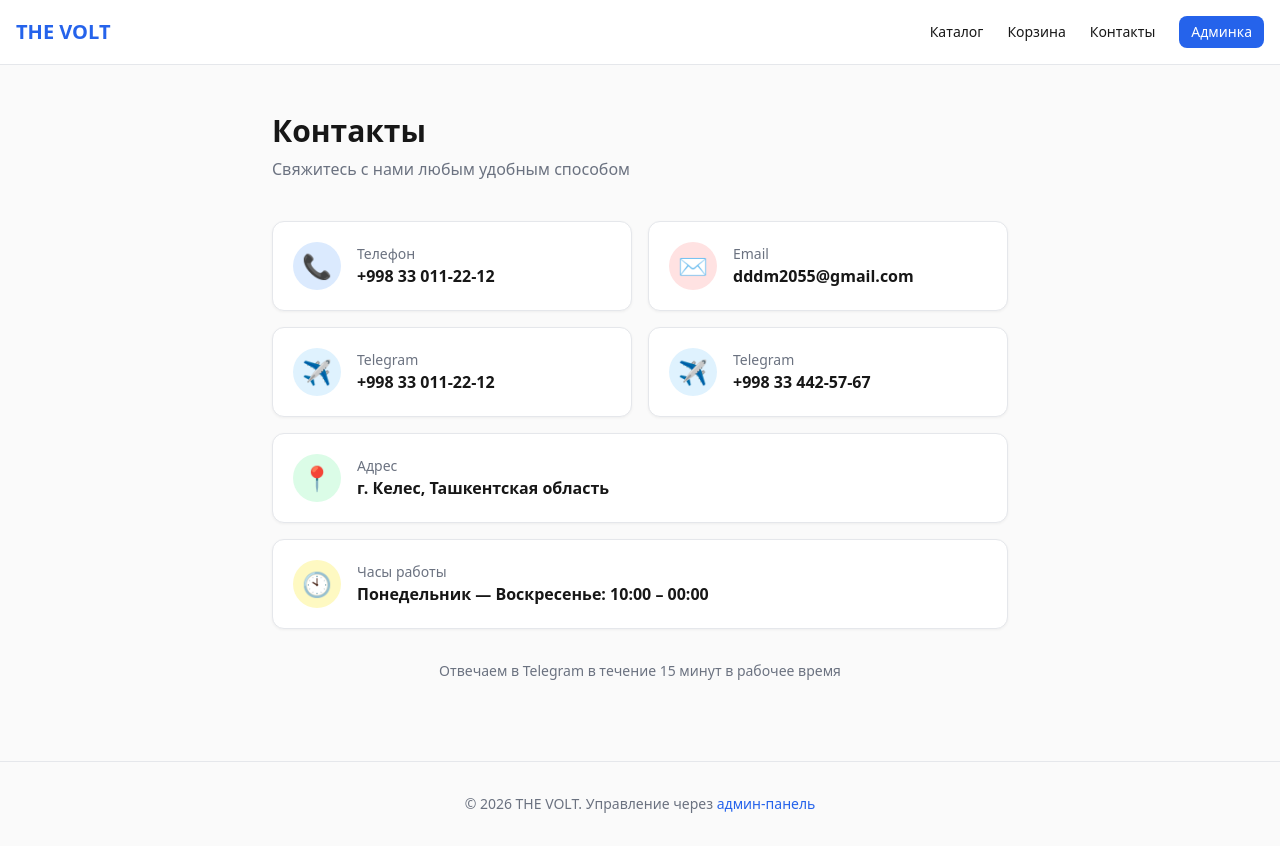
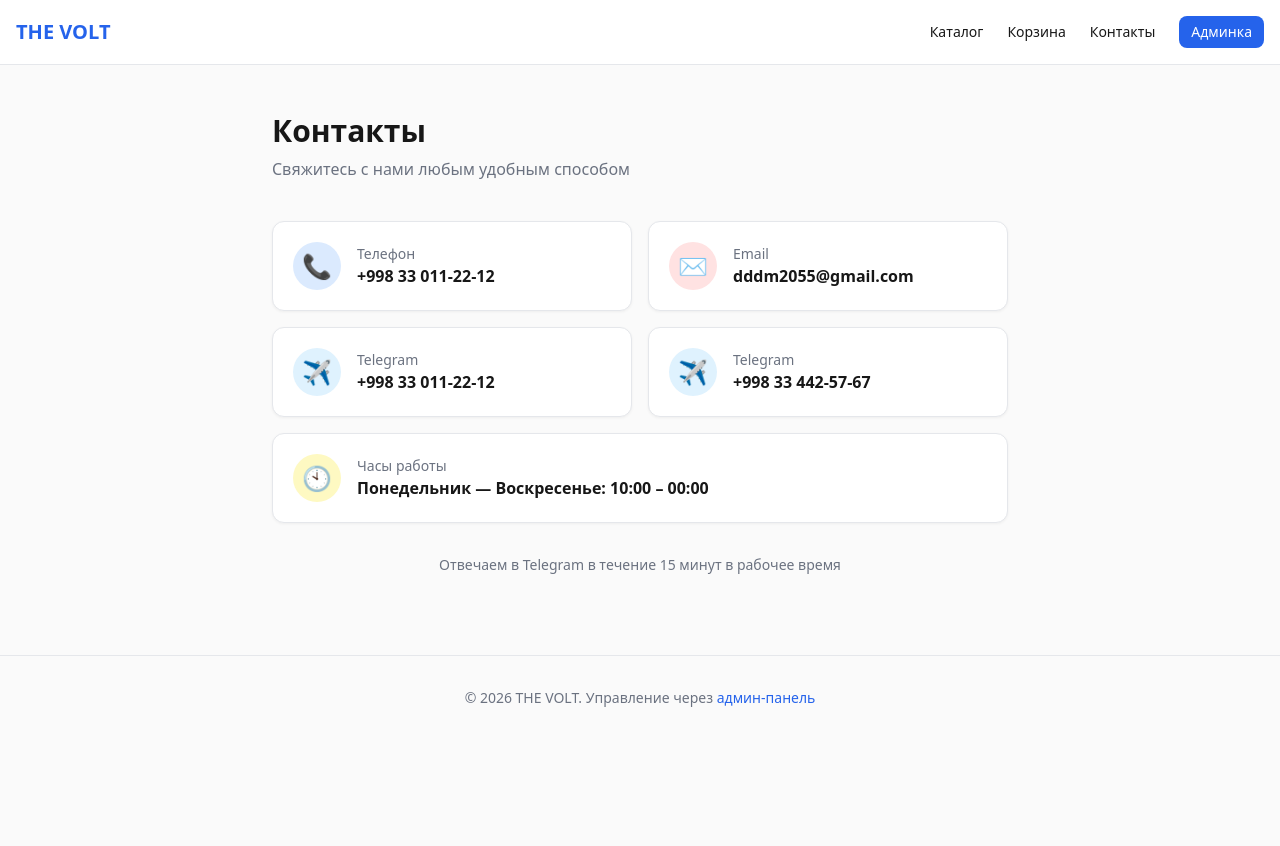
Before and after one commit to thevoltshop/onlinestore, a Next.js app: page /contacts in a window 1280 px wide. After the commit the page ends 800 px from the top, so only its background shows below. Built offline with nearby package versions, Linux system fonts and the light colour scheme.

Commit message:
Remove address from contacts page

```diff
--- a/src/app/contacts/page.tsx
+++ b/src/app/contacts/page.tsx
@@ -70,17 +70,6 @@ export default function ContactsPage() {
             </div>
           </a>
 
-          {/* Адрес */}
-          <div className="card flex items-center gap-4 p-5 sm:col-span-2">
-            <div className="flex h-12 w-12 shrink-0 items-center justify-center rounded-full bg-green-100 text-2xl">
-              📍
-            </div>
-            <div>
-              <p className="text-sm text-muted">Адрес</p>
-              <p className="font-semibold">г. Келес, Ташкентская область</p>
-            </div>
-          </div>
-
         </div>
 
         {/* Часы работы */}
```
